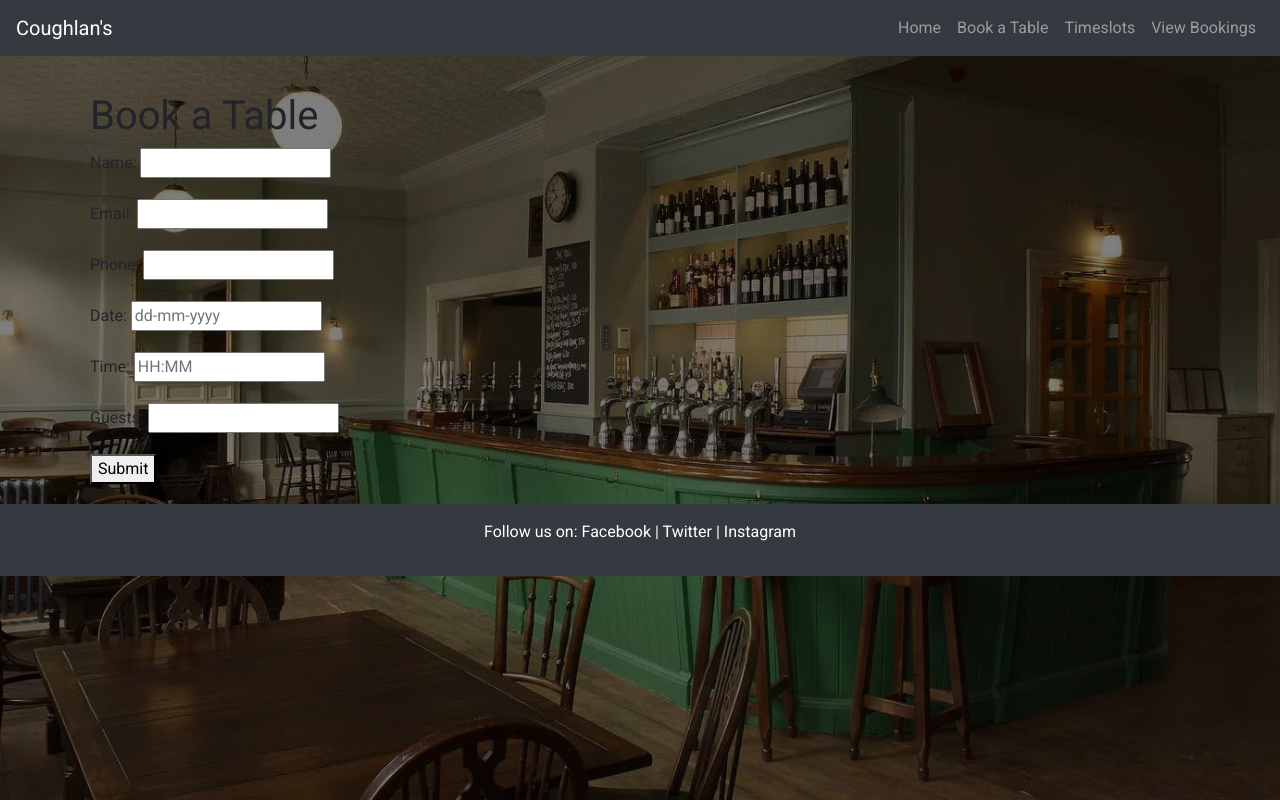
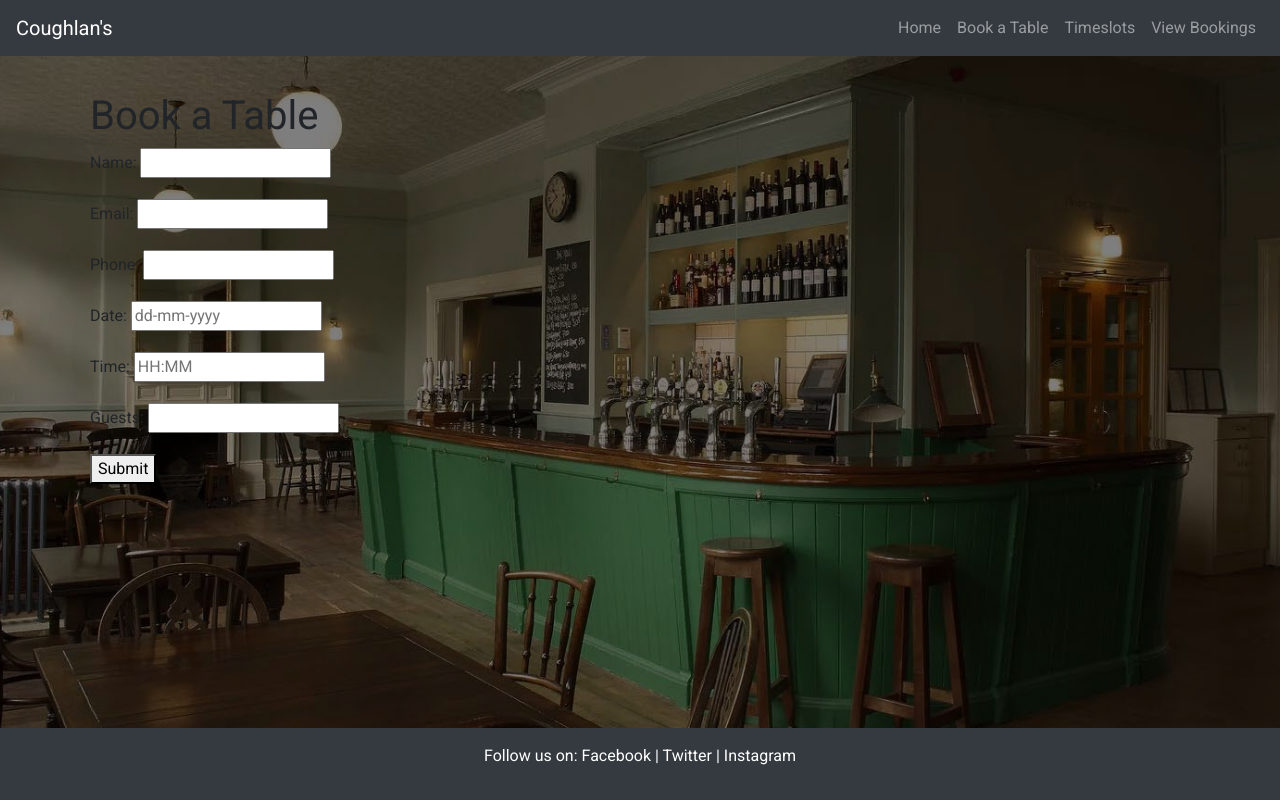
Before and after one commit to p-coughlan/book-a-table, a Django app: page /book/ in a window 1280 px wide. Run offline with Django 4.2, Linux system fonts and the light colour scheme; some libraries are stand-ins or nearby versions.

Commit message:
Refactor base template for improved layout and styling with flexbox and dark overlay

```diff
--- a/bookings/templates/bookings/base.html
+++ b/bookings/templates/bookings/base.html
@@ -11,24 +11,27 @@
     <!-- Google Fonts -->
     <link href="https://fonts.googleapis.com/css2?family=Playfair+Display&family=Roboto:wght@400;700&display=swap" rel="stylesheet">
 
-    <!-- Custom Styles -->
+    <!-- Custom Global Styles -->
     <style>
-      /* Reset default margins and paddings */
+      /* Reset margins/padding and apply full-size dimensions */
       html, body {
         margin: 0;
         padding: 0;
+        height: 100%;
         width: 100%;
-          height: 100%;
       }
 
-      /* Apply the hero background image on all pages */
+      /* Global background image with fixed positioning */
       body {
         background: url('/static/images/hero.jpg') no-repeat center center fixed;
         background-size: cover;
         font-family: 'Roboto', sans-serif;
+        /* Establish flex layout for the page */
+        display: flex;
+        flex-direction: column;
       }
 
-      /* Optional: If you want the hero image to be darkened on all pages, you can add an overlay using a pseudo-element on the body */
+      /* Dark overlay for the background image */
       body::before {
         content: "";
         position: fixed;
@@ -37,12 +40,12 @@
         width: 100%;
         height: 100%;
         background: rgba(0, 0, 0, 0.5); /* Adjust opacity as needed */
-          z-index: -1; /* Place it behind all content */
+        z-index: -1; /* Ensure the overlay is behind page content */
       }
 
-      /* Navigation styling (using Bootstrap classes mostly) */
-      nav.navbar {
-          margin-bottom: 0;
+      /* Flex layout: Make the main content area expand */
+      .content-wrapper {
+        flex: 1;
       }
 
       /* Container styling */
@@ -61,14 +64,13 @@
         padding: 10px;
         margin-bottom: 10px;
       }
-
-      /* Additional custom styling for content sections can go here */
     </style>
 
+    <!-- Block for additional page-specific CSS -->
     {% block extra_css %}{% endblock %}
   </head>
   <body>
-    <!-- Bootstrap Navbar for navigation -->
+    <!-- Fixed Navbar at the top using Bootstrap classes -->
     <nav class="navbar navbar-expand-lg navbar-dark bg-dark">
       <a class="navbar-brand" href="{% url 'home' %}">Coughlan's</a>
       <button class="navbar-toggler" type="button" data-toggle="collapse" data-target="#navbarNav"
@@ -85,6 +87,8 @@
       </div>
     </nav>
 
+    <!-- Main content wrapper that expands to fill available space -->
+    <div class="content-wrapper">
       <!-- Display Django messages if any -->
       {% if messages %}
         <div class="container mt-3">
@@ -103,8 +107,9 @@
         {% block content %}
         {% endblock %}
       </div>
+    </div>
 
-    <!-- Footer with Social Media Links -->
+    <!-- Footer fixed to the bottom of the page -->
     <footer class="bg-dark text-white text-center py-3">
       <p>Follow us on:
          <a href="#" class="text-white">Facebook</a> |
```
Lines whose indentation alone changed are shown as unchanged.
